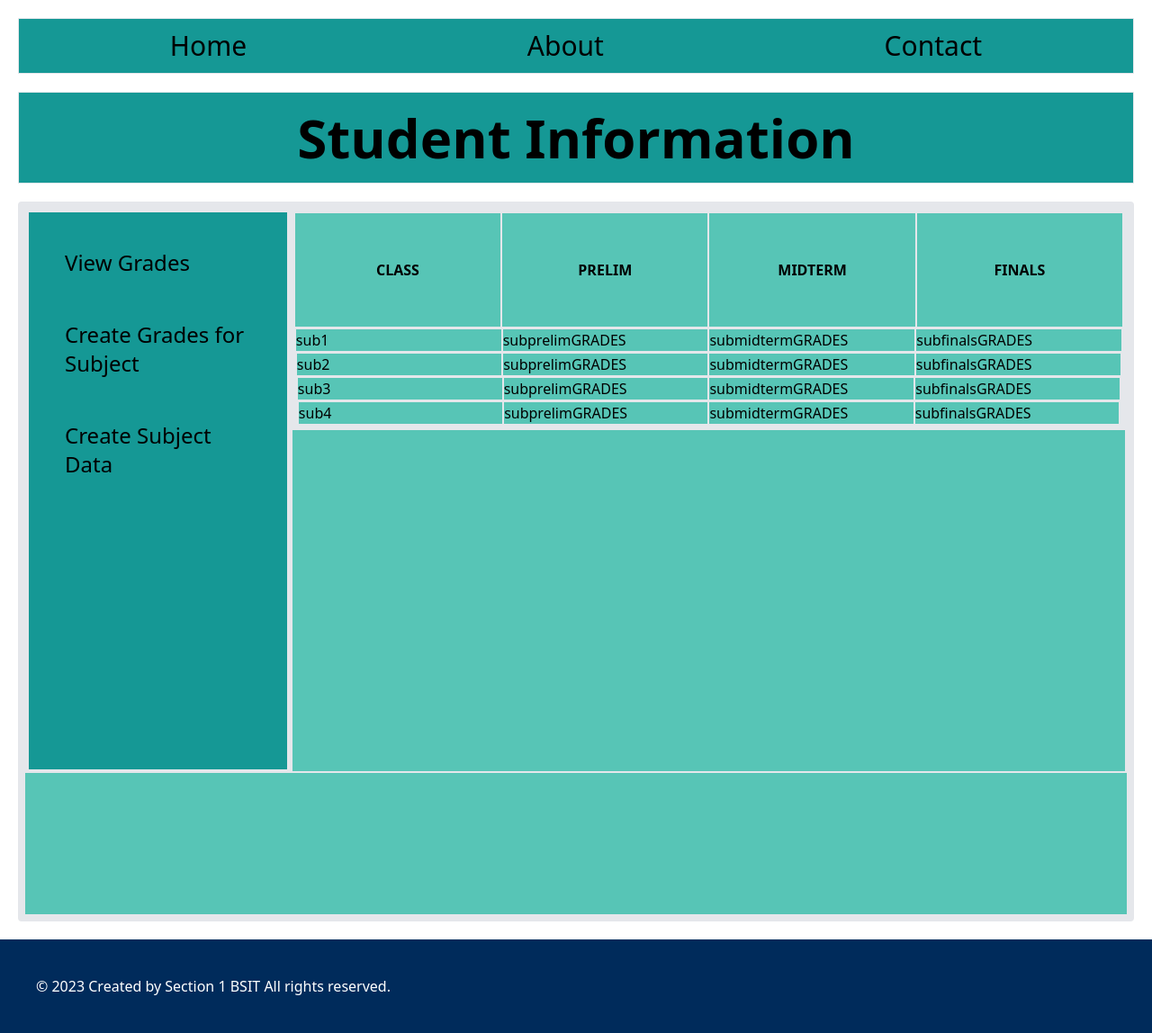
After one commit to princepines/SIS-Northgate, a PHP site: page /Grades/grades.php in a window 1280 px wide. The commit adds this page. Shown: the whole page at 90% size. Run offline with PHP 8.4, Linux system fonts and the light colour scheme.

Commit message:
created a grade layout fix the color theme

```diff
--- /dev/null
+++ b/Grades/grades.php
@@ -0,0 +1,81 @@
+<!DOCTYPE html>
+<html>
+<head>
+	<title>View Grades Website</title>
+	<meta charset="UTF-8">
+	<meta name="viewport" content="width=device-width, initial-scale=1.0">
+  <link rel="stylesheet" href="https://cdnjs.cloudflare.com/ajax/libs/tailwindcss/2.2.7/tailwind.min.css">
+</head>
+
+<body style="background-color: #00000">
+	<header>
+		<nav>
+			<ul class="flex content m-5 border justify-around text-3xl p-3" style="background-color: #159895">
+				<li><a href="#" class="hover:text-red-500">Home</a></li>
+				<li><a href="#" class="hover:text-red-500">About</a></li>
+				<li><a href="#" class="hover:text-red-500">Contact</a></li>
+			</ul>
+		</nav>
+	</header>
+  <nav>
+  <h1 class="border flex content m-5 justify-center text-6xl font-bold p-5" style="background-color: #159895">
+  Student Information</h1>
+  </nav>
+
+  <!--PHP CODE HERE JUST ADD LABEL-->
+	<main class="border-8 rounded flex flex-row content h-screen m-5" style="background-color: #57C5B6">
+    <div class="border-4 p-10 h-4/5 w-1/4 space-y-12 text-2xl cursor-pointer" style="background-color: #159895">
+      <h1 class="hover:text-red-500">View Grades</h1>
+      <h1 class="hover:text-red-500">Create Grades for Subject</h1>
+      <h1 class="hover:text-red-500">Create Subject Data</h1>
+    </div>
+
+		<div class="border-2 h-4/5 w-4/5 content">
+      <div class="flex flex-col border-2 w-auto ">
+          <div class="flex flex-row justify-around h-32 font-bold ">
+            <h1 class="border flex flex-1 justify-center items-center">CLASS</h1>
+            <h1 class="border flex flex-1 justify-center items-center">PRELIM</h1>
+            <h1 class="border flex flex-1 justify-center items-center">MIDTERM</h1>
+            <h1 class="border flex flex-1 justify-center items-center">FINALS</h1>
+          </div>
+        <div class="flex flex-col border w-auto ">
+          <div class="flex flex-row justify-around ">
+            <h1 class="border flex flex flex-1">sub1</h1>
+            <h1 class="border flex flex-1">subprelimGRADES</h1>
+            <h1 class="border flex flex-1">submidtermGRADES</h1>
+            <h1 class="border flex flex-1">subfinalsGRADES</h1>
+          </div>
+          <div class="flex flex-col border w-auto ">
+          <div class="flex flex-row justify-around ">
+            <h1 class="border flex flex flex-1">sub2</h1>
+            <h1 class="border flex flex-1">subprelimGRADES</h1>
+            <h1 class="border flex flex-1">submidtermGRADES</h1>
+            <h1 class="border flex flex-1">subfinalsGRADES</h1>
+          </div>
+          <div class="flex flex-col border w-auto ">
+          <div class="flex flex-row justify-around ">
+            <h1 class="border flex flex flex-1">sub3</h1>
+            <h1 class="border flex flex-1">subprelimGRADES</h1>
+            <h1 class="border flex flex-1">submidtermGRADES</h1>
+            <h1 class="border flex flex-1">subfinalsGRADES</h1>
+          </div>
+          <div class="flex flex-col border w-auto ">
+          <div class="flex flex-row justify-around ">
+            <h1 class="border flex flex flex-1">sub4</h1>
+            <h1 class="border flex flex-1">subprelimGRADES</h1>
+            <h1 class="border flex flex-1">submidtermGRADES</h1>
+            <h1 class="border flex flex-1">subfinalsGRADES</h1>
+          </div>
+        </div>
+     </div>
+	</main>
+  <!--PHP CODE HERE JUST ADD LABEL-->
+
+
+	<footer style="background-color: #002B5B">
+		<p class="text-white p-10">&copy; 2023 Created by Section 1 BSIT All rights reserved.</p>
+	</footer>
+
+
+</body>
+</html>
--- a/head.php
+++ b/head.php
@@ -3,3 +3,4 @@
         <meta name="viewport" content="width=device-width, initial-scale=1.0">
         <link href="https://cdn.jsdelivr.net/npm/bootstrap@5.0.2/dist/css/bootstrap.min.css" rel="stylesheet" integrity="sha384-EVSTQN3/azprG1Anm3QDgpJLIm9Nao0Yz1ztcQTwFspd3yD65VohhpuuCOmLASjC" crossorigin="anonymous">
         <script src="https://cdn.jsdelivr.net/npm/bootstrap@5.0.2/dist/js/bootstrap.bundle.min.js" integrity="sha384-MrcW6ZMFYlzcLA8Nl+NtUVF0sA7MsXsP1UyJoMp4YLEuNSfAP+JcXn/tWtIaxVXM" crossorigin="anonymous"></script>
+        <link rel="stylesheet" href="https://cdnjs.cloudflare.com/ajax/libs/tailwindcss/2.2.7/tailwind.min.css">
```
Also changed, not shown: LayoutViews/layout.php (added, +75 -0 lines), login/index.php (+9 -2 lines), style.css (+7 -7 lines), LayoutViews/Image-1.png (added), LayoutViews/logo-social.png (added), LayoutViews/welcome.png (added).
